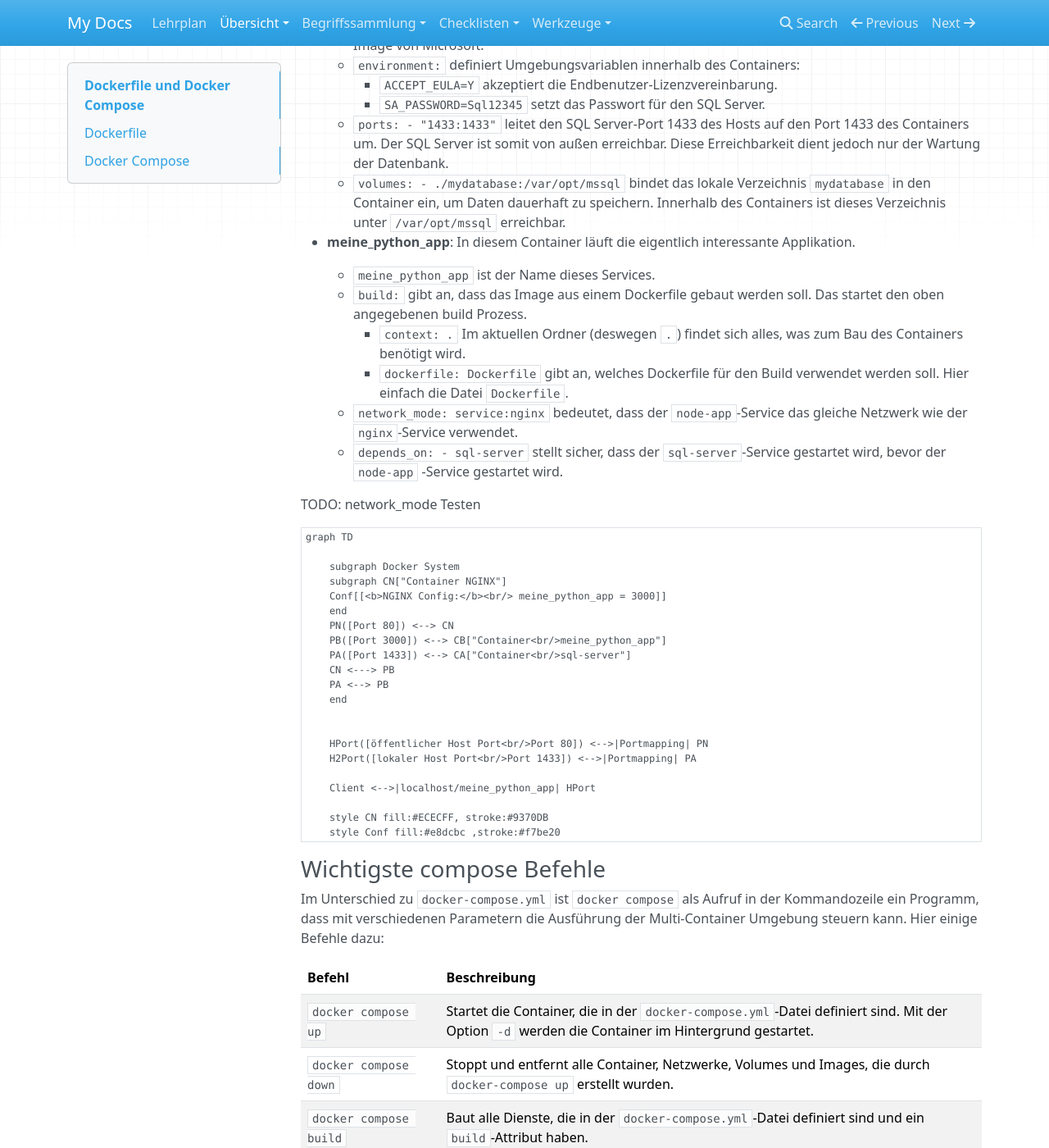
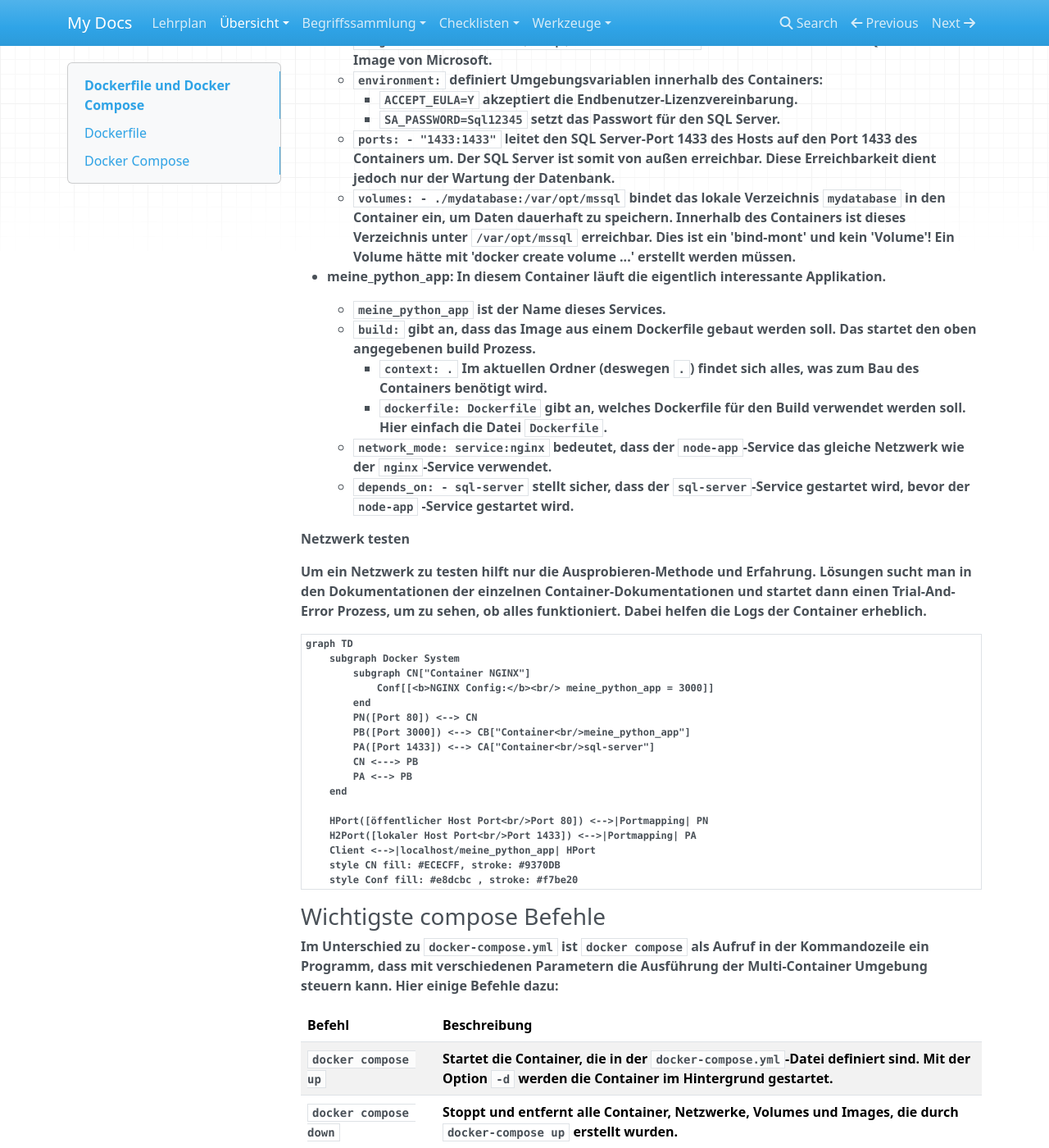
Before and after one commit to kevinsuelzle/Python_Wiki, an MkDocs documentation site: the page built from docs/lehrplan/docker/docker_dockerfile_und_docker_compose.md, in a window 1280 px wide and 1400 px high, scrolled down 1981 px. Shown: the whole window at 82% size. Built offline with MkDocs 1.6.1, drawn with Linux system fonts in a browser that asks for light colours; nearby versions of some CDN libraries; some of the changed text lies outside the part shown.

Commit message:
TODOs removed

````diff
--- a/docs/lehrplan/docker/docker_dockerfile_und_docker_compose.md
+++ b/docs/lehrplan/docker/docker_dockerfile_und_docker_compose.md
@@ -45,6 +46,16 @@
 <li>Nachfolgende Anweisungen wie COPY und RUN werden relativ zu diesem Verzeichnis ausgeführt.</li>
 </ul>
 
+<b>RUN app-get update \
+&& apt-get install curl
+<ul>
+
+Dies ist ein wichtiger Punkt. Er zeigt, wie ein Image durch Installation von Paketen in die Lage versetzt wird, eine
+Anwendung erfolgreich auszuführen.
+<li>startet das Packet Management Tool im Container und bringt die Pakete auf den neuesten Stand. Danach wird das Paket <b>curl</b> installiert. Es ist ein weiterer Paketmanager für besondere Pakete.</li>
+<li>Es entsteht ein neuer layer im Container. </li>
+</ul>
+
 <b>COPY . /app</b>
 <ul>
 <li>Kopiert Dateien und Verzeichnisse aus dem Kontextverzeichnis in das Image.</li>
@@ -52,6 +63,8 @@
 </ul>
 
 <b>RUN pip install -r requirements.txt</b>
+Dieser Befehl gleich dem <b>RUN</b> Befehl weiter oben. Das zeigt, dass dieser Befehl durchaus mehrfach und an verschiedenen Stellen eingesetzt werden kann.
+In diesem Fall werden über pip die notwendigen Abhängigkeiten für die Python Anwendung selbst installiert.
 <ul>
 <li>Führt Befehle aus, um das Image zu bauen.</li>
 <li>In diesem Fall wird pip, der Paketmanager für Python, verwendet, um alle Abhängigkeiten zu installieren, die in der requirements.txt-Datei aufgelistet sind.</li>
@@ -110,7 +123,6 @@
 das `-t` Flag würde das Image nur eine generierte ID erhalten und keinen benutzerfreundlichen Namen.
 </details>
 
-
 ## Docker Compose
 
 Docker Compose ist ein Tool zur Definition und Ausführung von Multi-Container Docker-Anwendungen.
@@ -147,21 +159,23 @@
       - sql-server
 ```
 
-**Version**: `version: '3'` gibt die Version der Docker Compose-Datei an. Version 3 ist eine der neuesten Versionen und bietet
+**Version**: `version: '3'` gibt die Version der Docker Compose-Datei an. Version 3 ist eine der neuesten Versionen und
+bietet
 Unterstützung für Docker Swarm.
 
 **Services**: Unter `services` werden die verschiedenen Container definiert, die Teil Ihrer Anwendung sind.
 
 - **nginx**:
-Nginx dient als Eingangspunkt für unsere Applikations. Alle Anfragen von Außen werden von Nginx entgegengenommen
-      und innerhalb der Container verteilt.
-      - `nginx` ist der Name des Services.
-      - `image: nginx:latest` gibt an, dass der Service das neueste offizielle nginx-Image von Docker Hub verwendet.
-      - `volumes: - ./nginx.conf:/etc/nginx/nginx.conf:ro` bindet die lokale Datei `nginx.conf`-Datei in den Container ein.
-    Sie ist innerhalb des Containers unter `/etc/nginc/nginx.conf` erreichbar.
-    Das `:ro` bedeutet, dass das Volume im "read-only"-Modus gemountet wird.
-      - `ports: - "80:80"` leitet den Port 80 des Hosts auf den Port 80 des nginx-Containers um, was bedeutet, dass nginx
-    auf dem Standard-HTTP-Port erreichbar ist.
+  Nginx dient als Eingangspunkt für unsere Applikations. Alle Anfragen von Außen werden von Nginx entgegengenommen
+  und innerhalb der Container verteilt.
+    - `nginx` ist der Name des Services.
+    - `image: nginx:latest` gibt an, dass der Service das neueste offizielle nginx-Image von Docker Hub verwendet.
+    - `volumes: - ./nginx.conf:/etc/nginx/nginx.conf:ro` bindet die lokale Datei `nginx.conf`-Datei in den Container
+      ein.
+      Sie ist innerhalb des Containers unter `/etc/nginc/nginx.conf` erreichbar.
+      Das `:ro` bedeutet, dass das Volume im "read-only"-Modus gemountet wird.
+    - `ports: - "80:80"` leitet den Port 80 des Hosts auf den Port 80 des nginx-Containers um, was bedeutet, dass nginx
+      auf dem Standard-HTTP-Port erreichbar ist.
 
 - **sql-server**: Hier liegt die Datenbank der Applikation.
     - `sql-server` ist der Name dieses Services.
@@ -172,45 +186,46 @@
     - `ports: - "1433:1433"` leitet den SQL Server-Port 1433 des Hosts auf den Port 1433 des Containers um. Der SQL
       Server ist somit von außen erreichbar. Diese Erreichbarkeit dient jedoch nur der Wartung der Datenbank.
     - `volumes: - ./mydatabase:/var/opt/mssql` bindet das lokale Verzeichnis `mydatabase` in den Container ein, um Daten
-      dauerhaft zu speichern. Innerhalb des Containers ist dieses Verzeichnis unter `/var/opt/mssql` erreichbar.
+      dauerhaft zu speichern. Innerhalb des Containers ist dieses Verzeichnis unter `/var/opt/mssql` erreichbar. Dies
+      ist ein 'bind-mont' und kein 'Volume'! Ein Volume hätte mit 'docker create volume ...' erstellt werden müssen.
 
 - **meine_python_app**: In diesem Container läuft die eigentlich interessante Applikation.
     - `meine_python_app` ist der Name dieses Services.
-    - `build:` gibt an, dass das Image aus einem Dockerfile gebaut werden soll. Das startet den oben angegebenen build Prozess.
+    - `build:` gibt an, dass das Image aus einem Dockerfile gebaut werden soll. Das startet den oben angegebenen build
+      Prozess.
         - `context: .` Im aktuellen Ordner (deswegen `.`) findet sich alles, was zum Bau des Containers benötigt wird.
-        - `dockerfile: Dockerfile` gibt an, welches Dockerfile für den Build verwendet werden soll. Hier einfach die Datei `Dockerfile`.
+        - `dockerfile: Dockerfile` gibt an, welches Dockerfile für den Build verwendet werden soll. Hier einfach die
+          Datei `Dockerfile`.
     - `network_mode: service:nginx` bedeutet, dass der `node-app`-Service das gleiche Netzwerk wie der `nginx`-Service
       verwendet.
     - `depends_on: - sql-server` stellt sicher, dass der `sql-server`-Service gestartet wird, bevor der `node-app`
       -Service gestartet wird.
 
+**Netzwerk testen**
 
-TODO: network_mode Testen
+Um ein Netzwerk zu testen hilft nur die Ausprobieren-Methode und Erfahrung. Lösungen sucht man in den Dokumentationen
+der einzelnen Container-Dokumentationen und startet dann einen Trial-And-Error Prozess, um zu sehen, ob alles
+funktioniert. Dabei helfen die Logs der Container erheblich.
 
 ```mermaid
 graph TD
-
     subgraph Docker System
-    subgraph CN["Container NGINX"]
-    Conf[[<b>NGINX Config:</b><br/> meine_python_app = 3000]]
+        subgraph CN["Container NGINX"]
+            Conf[[<b>NGINX Config:</b><br/> meine_python_app = 3000]]
+        end
+        PN([Port 80]) <--> CN
+        PB([Port 3000]) <--> CB["Container<br/>meine_python_app"]
+        PA([Port 1433]) <--> CA["Container<br/>sql-server"]
+        CN <---> PB
+        PA <--> PB
     end
-    PN([Port 80]) <--> CN
-    PB([Port 3000]) <--> CB["Container<br/>meine_python_app"]
-    PA([Port 1433]) <--> CA["Container<br/>sql-server"]
-    CN <---> PB
-    PA <--> PB
-    end
-
 
     HPort([öffentlicher Host Port<br/>Port 80]) <-->|Portmapping| PN
     H2Port([lokaler Host Port<br/>Port 1433]) <-->|Portmapping| PA
-
     Client <-->|localhost/meine_python_app| HPort
-
-    style CN fill:#ECECFF, stroke:#9370DB
-    style Conf fill:#e8dcbc ,stroke:#f7be20
+    style CN fill: #ECECFF, stroke: #9370DB
+    style Conf fill: #e8dcbc , stroke: #f7be20
 ```
-
 
 ### Wichtigste compose Befehle
 
````
Also changed, not shown: other parts of docs/lehrplan/docker/docker_dockerfile_und_docker_compose.md (+1 -0 lines), docs/lehrplan/docker/docker_praktische_uebungen_und_szenarien.md (+0 -2 lines), docs/lehrplan/docker/kommunikation_zwischen_und_mit_docker_containern.md (+44 -35 lines).
